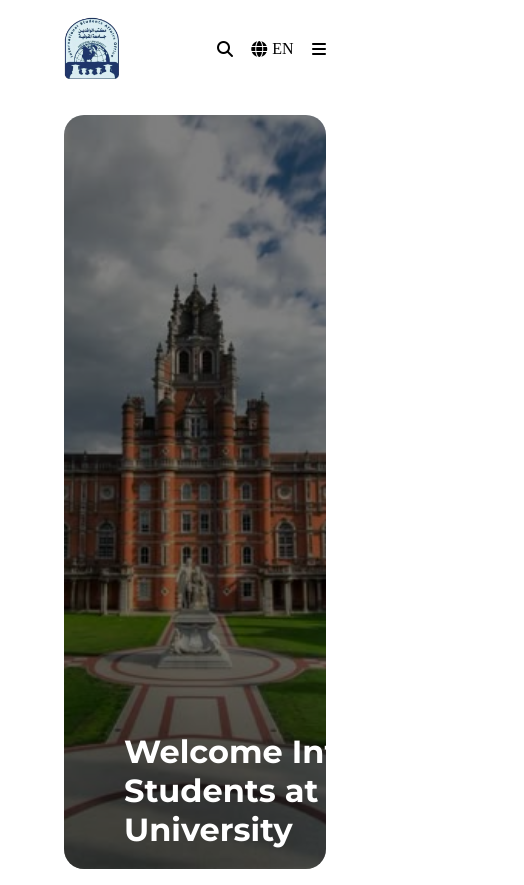
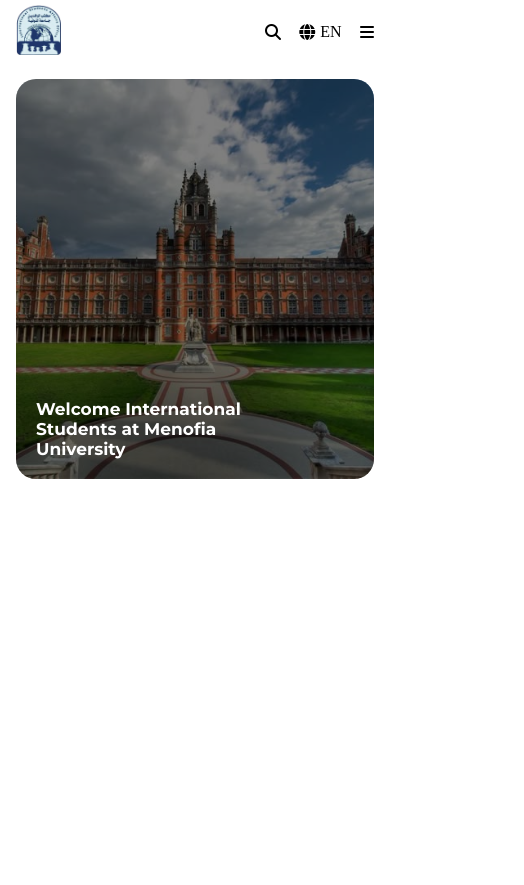
Before and after one commit to eevou/graduation_project_UI, a React (Vite) app: page / in a window 390 px wide. Shown: the whole page, 524 px wide, since content can reach past the window. After the commit the page ends 844 px from the top, so only its background shows below. Built offline with nearby package versions, Linux system fonts and the light colour scheme.

Commit message:
complete some Header and hero responsive

```diff
--- a/src/HomePage/Header/Header.css
+++ b/src/HomePage/Header/Header.css
@@ -149,6 +149,11 @@
 }
 
 @media (max-width: 768px) {
+    .nav-container{
+        margin: 0 24px;
+        padding: 8px;
+    }
+
     .nav-icons .menu {
         display: block;
     }
@@ -206,3 +211,22 @@
         border-radius: 50px;
     }
 }
+
+@media (max-width: 522px) {
+    .nav-logo {
+        min-width: 50px;
+        max-width: 50px;
+    }
+}
+
+@media (max-width: 430px) {
+    .nav-logo {
+        min-width: 45px;
+        max-width: 45px;
+    }
+
+    .nav-container{
+        margin: 0 12px;
+        padding: 4px;
+    }
+}
--- a/src/HomePage/Hero/Hero.css
+++ b/src/HomePage/Hero/Hero.css
@@ -38,6 +38,10 @@
 
 
 @media (max-width: 1024px) {
+    .hero {
+        height: 650px;
+    }
+
     .hero h1 {
         width: 500px;
         font-size: 40px;
@@ -45,8 +49,60 @@
 }
 
 @media (max-width: 850px) {
+    .hero {
+        height: 600px;
+    }
+
     .hero h1 {
         width: 400px;
         font-size: 32px;
     }
 }
+
+@media (max-width: 768px) {
+    .hero {
+        margin: 16px 32px;
+    }
+
+    .hero h1 {
+        width: 350px;
+        font-size: 28px;
+    }
+}
+
+@media (max-width: 650px) {
+    .hero {
+        height: 530px;
+    }
+
+    .hero h1 {
+        width: 320px;
+        font-size: 25px;
+        left: 30px;
+    }
+}
+
+@media (max-width: 522px) {
+    .hero {
+        height: 450px;
+    }
+
+    .hero h1 {
+        width: 260px;
+        font-size: 20px;
+        left: 20px;
+    }
+}
+
+@media (max-width: 430px) {
+    .hero {
+        height: 400px;
+        margin: 16px;
+    }
+
+    .hero h1 {
+        width: 210px;
+        font-size: 17px;
+        left: 20px;
+    }
+}
```
